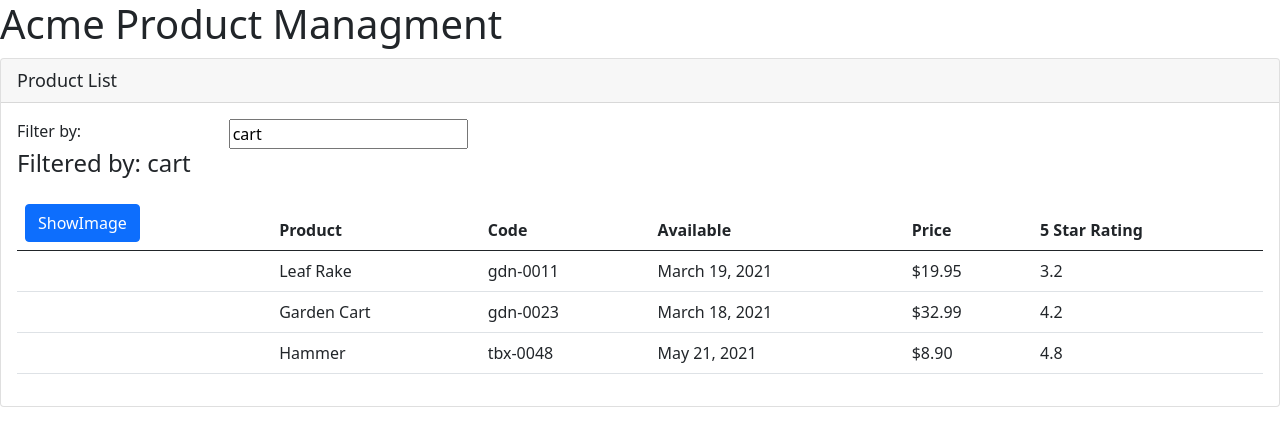
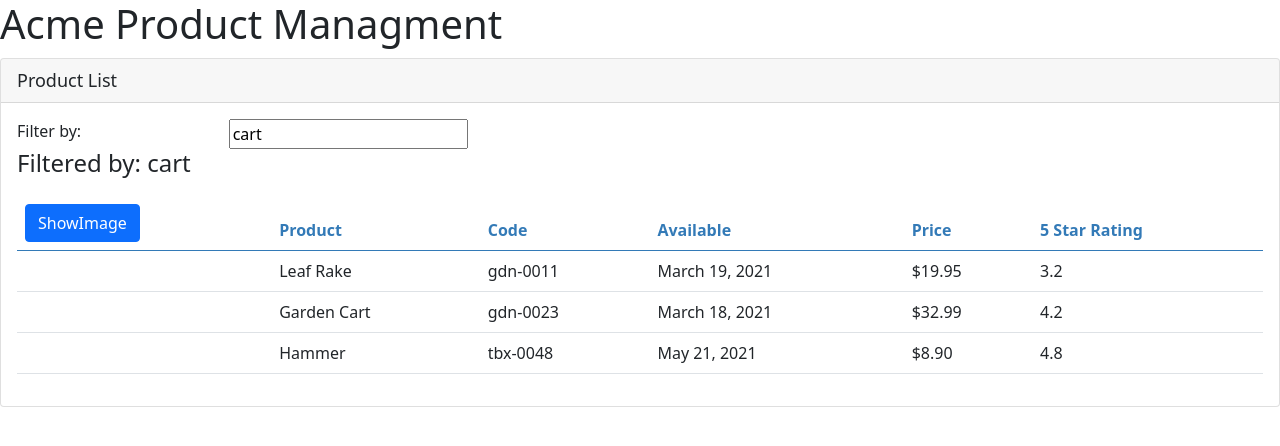
Before and after one commit to almatarm/Angular-GettingStarted-Pluralsight, an Angular app: page / in a window 1280 px wide. Shown: the top 446 px of the page. Built offline with nearby package versions, Linux system fonts and the light colour scheme.

Commit message:
Defining Interfaces Component CSS

```diff
--- /dev/null
+++ b/src/products/product-list.component.css
@@ -0,0 +1,3 @@
+thead {
+  color: #337AB7;
+}
--- a/src/products/product-list.component.ts
+++ b/src/products/product-list.component.ts
@@ -1,8 +1,10 @@
 import { Component } from "@angular/core";
+import { IProduct } from "./product";
 
 @Component({
   selector: 'pm-products',
-  templateUrl: './product-list.component.html'
+  templateUrl: './product-list.component.html',
+  styleUrls: ['./product-list.component.css']
 })
 export class ProductListComponent {
   pageTitle: string = 'Product List';
@@ -10,7 +12,7 @@
   imageMargin: number = 2;
   showImage: boolean = false;
   listFilter: string = 'cart';
-  products: any[] = [
+  products: IProduct[] = [
     {
       "productId": 1,
       "productName": "Leaf Rake",
--- /dev/null
+++ b/src/products/product.ts
@@ -0,0 +1,10 @@
+export interface IProduct {
+  productId: number;
+  productName: string;
+  productCode: string;
+  releaseDate: string;
+  price: number;
+  description: string;
+  starRating: number;
+  imageUrl: string;
+}
```
